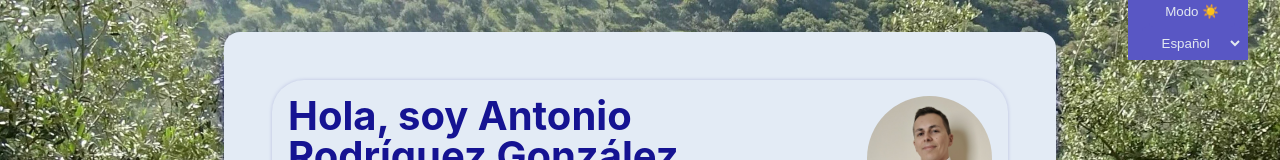
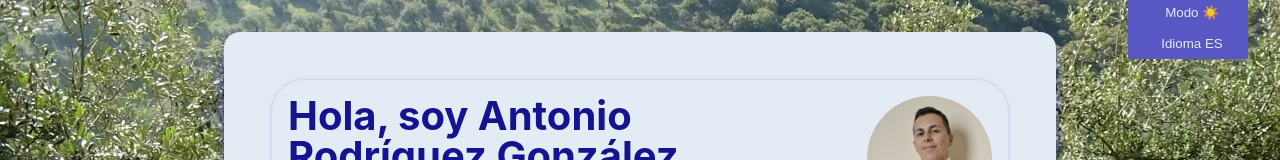
Before and after one commit to Anrogo/MyPortfolio, a Next.js app: page / in a window 1280 px wide. Shown: the top 160 px of the page. Built offline with nearby package versions, Linux system fonts and the light colour scheme.

Commit message:
toggle for language update

```diff
--- a/src/components/Hero/Hero.tsx
+++ b/src/components/Hero/Hero.tsx
@@ -31,7 +31,6 @@ const Hero = () => {
             />
           </HeroImgSection>
         </HeroInformation>
-
         <SocialLinks />
       </HeroContainer>
     </HeroSection>
--- a/src/components/SiteConfiguration/SiteConfiguration.styled.ts
+++ b/src/components/SiteConfiguration/SiteConfiguration.styled.ts
@@ -39,24 +39,3 @@ export const ToggleButton = styled.button`
     border-color: 1px solid ${colors.blue3};
   }
 `;
-
-export const LanguageSelect = styled.select`
-  background-color: ${colors.blue2};
-  color: ${colors.white};
-  border: none;
-  padding: 8px 16px;
-  border-radius: 4px;
-  cursor: pointer;
-  margin-left: 8px;
-  transition: transform 0.3s ease, background-color 0.3s ease;
-
-  &:hover {
-    border-color: 1px solid ${colors.blue3};
-  }
-`;
-
-export const LanguageOption = styled.option`
-  background-color: ${colors.blue2};
-  color: ${colors.white};
-  cursor: pointer;
-`;
--- a/src/components/SiteConfiguration/SiteConfiguration.tsx
+++ b/src/components/SiteConfiguration/SiteConfiguration.tsx
@@ -1,7 +1,5 @@
 import { useEffect, useState } from 'react';
 import {
-  LanguageOption,
-  LanguageSelect,
   SiteConfigurationContainer,
   SiteConfigurationContent,
   ToggleButton,
@@ -9,23 +7,37 @@ import {
 
 const SiteConfiguration = () => {
   const [isDarkMode, setIsDarkMode] = useState<boolean>(false);
+  const [language, setLanguage] = useState<'es' | 'en'>('es');
 
   const toggleDarkMode = () => {
     console.log('Modo oscuro:', !isDarkMode);
     setIsDarkMode(!isDarkMode);
+    sessionStorage.setItem('DarkMode', (!isDarkMode).toString());
   };
 
-  const handleLanguageChange = (event: React.ChangeEvent<HTMLSelectElement>) => {
-    const selectedLanguage = event.target.value;
-    console.log('Idioma seleccionado:', selectedLanguage);
+  const toggleLanguage = () => {
+    setLanguage((currentLanguage) => {
+      const nextLanguage = currentLanguage === 'es' ? 'en' : 'es';
+      sessionStorage.setItem('Language', nextLanguage);
+      console.log('Idioma seleccionado:', nextLanguage);
+      return nextLanguage;
+    });
   };
 
   useEffect(() => {
-    const darkModePreference = sessionStorage.getItem('darkMode');
+    const darkModePreference = sessionStorage.getItem('DarkMode');
+    const languagePreference = sessionStorage.getItem('Language');
     if (darkModePreference) {
       setIsDarkMode(darkModePreference === 'true');
     }
+    if (languagePreference) {
+      setLanguage(languagePreference as 'es' | 'en');
+    }
   }, [isDarkMode]);
+
+  useEffect(() => {
+    document.documentElement.lang = language;
+  }, [language]);
 
   return (
     <SiteConfigurationContainer>
@@ -33,10 +45,13 @@ const SiteConfiguration = () => {
         <ToggleButton onClick={toggleDarkMode}>Modo {isDarkMode ? '🌙' : '☀️'}</ToggleButton>
       </SiteConfigurationContent>
       <SiteConfigurationContent>
-        <LanguageSelect onChange={handleLanguageChange}>
-          <LanguageOption value="es">Español</LanguageOption>
-          <LanguageOption value="en">Inglés</LanguageOption>
-        </LanguageSelect>
+        <ToggleButton
+          type="button"
+          onClick={toggleLanguage}
+          aria-label={`Cambiar idioma. Idioma actual: ${language === 'es' ? 'español' : 'inglés'}`}
+        >
+          Idioma {language.toUpperCase()}
+        </ToggleButton>
       </SiteConfigurationContent>
     </SiteConfigurationContainer>
   );
```
